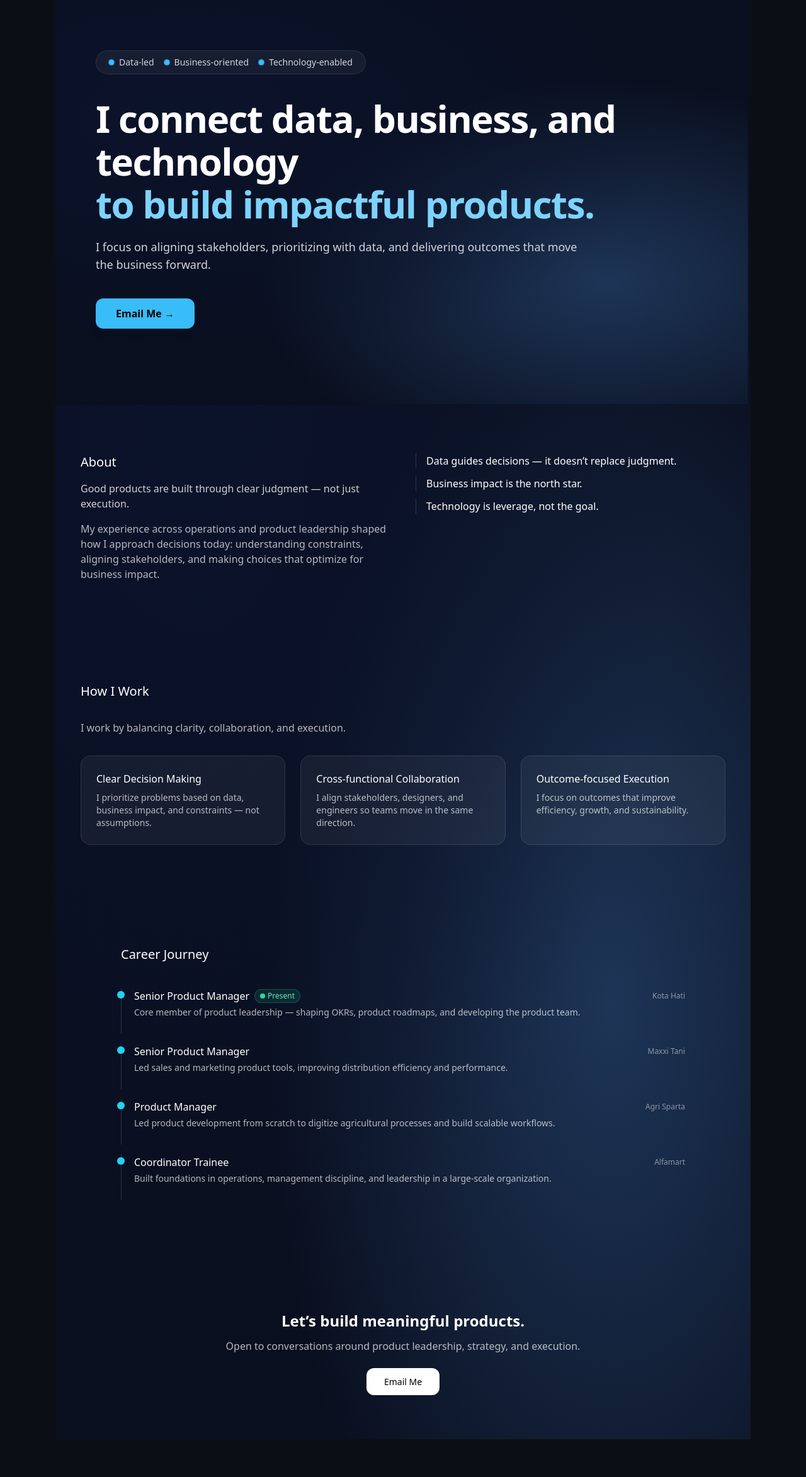
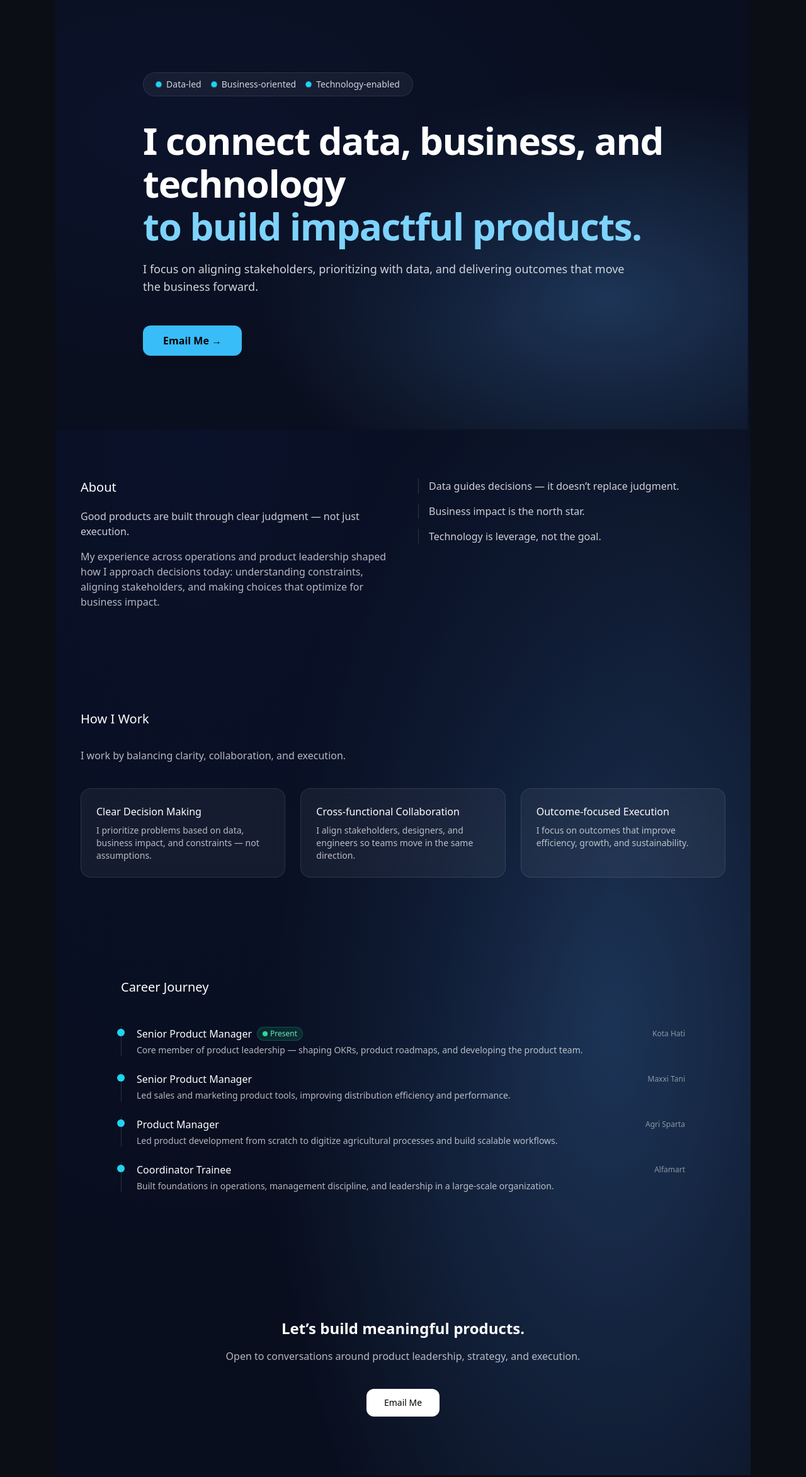
Before and after one commit to yspace89/personalweb, a Next.js app: page / in a window 1280 px wide. Shown: the whole page at 63% size. Before the commit the page ends 2286 px from the top, so only its background shows below. Built offline with nearby package versions, Linux system fonts and the light colour scheme.

Commit message:
Update page.tsx

```diff
--- a/app/page.tsx
+++ b/app/page.tsx
@@ -4,13 +4,15 @@ import { motion } from "framer-motion";
 import { useEffect } from "react";
 
 export default function Home() {
-  // Scroll reveal
+  /* Scroll reveal */
   useEffect(() => {
     const els = document.querySelectorAll(".reveal");
     const obs = new IntersectionObserver(
       (entries) =>
-        entries.forEach((e) => e.isIntersecting && e.target.classList.add("in-view")),
-      { threshold: 0.18 }
+        entries.forEach(
+          (e) => e.isIntersecting && e.target.classList.add("in-view")
+        ),
+      { threshold: 0.15 }
     );
 
     els.forEach((el) => obs.observe(el));
@@ -18,45 +20,46 @@ export default function Home() {
   }, []);
 
   return (
-    <main className="min-h-screen bg-hero relative overflow-hidden text-white">
+    <main className="relative min-h-screen overflow-hidden text-white">
 
-      {/* layered parallax */}
+      {/* ===== PARALLAX BACKGROUND ===== */}
       <div className="parallax-layer bg-hero" />
-      <div className="parallax-layer slow bg-hero" />
+      <div className="parallax-layer slow bg-hero opacity-70" />
 
-      {/* floating shapes (kanan bawah DIHAPUS) */}
-      <div className="absolute top-24 left-10 h-16 w-16 rounded-full bg-sky-400/10 floating" />
+      {/* floating decorative shapes */}
+      <div className="floating-shape -top-20 -left-20 bg-cyan-400/10" />
+      <div className="floating-shape top-40 right-10 bg-sky-400/10 delay" />
 
-      {/* tech grid */}
-      <div className="pointer-events-none absolute inset-0 -z-10 opacity-[0.06] bg-[linear-gradient(transparent,transparent_96%,rgba(255,255,255,.18)_98%),linear-gradient(90deg,transparent,transparent_96%,rgba(255,255,255,.18)_98%)] bg-[length:28px_28px]" />
+      {/* subtle tech grid */}
+      <div className="pointer-events-none absolute inset-0 -z-10 opacity-[0.05] bg-grid" />
 
       {/* ================= HERO ================= */}
-      <section className="min-h-[80vh] relative">
+      <section className="relative min-h-[85vh] flex items-center">
         <div className="absolute inset-0 animate-gradient bg-hero" />
 
-        <div className="relative max-w-5xl mx-auto px-6 py-20">
-
+        <div className="relative max-w-5xl mx-auto px-6 py-24">
           {/* badges */}
           <motion.div
-            initial={{ opacity: 0, y: 10 }}
-            whileInView={{ opacity: 1, y: 0 }}
-            viewport={{ once: true }}
-            className="inline-flex items-center gap-4 px-5 py-2 bg-white/5 border border-white/10 rounded-full backdrop-blur-md"
+            initial={{ opacity: 0, y: 12 }}
+            animate={{ opacity: 1, y: 0 }}
+            transition={{ duration: 0.6 }}
+            className="inline-flex items-center gap-4 px-5 py-2 rounded-full bg-white/5 border border-white/10 backdrop-blur-md"
           >
-            {["Data-led", "Business-oriented", "Technology-enabled"].map((item, i) => (
-              <div key={i} className="flex items-center gap-2">
-                <span className="h-2 w-2 rounded-full bg-sky-400 bullet" />
-                <span className="text-gray-300 text-sm">{item}</span>
-              </div>
-            ))}
+            {["Data-led", "Business-oriented", "Technology-enabled"].map(
+              (item, i) => (
+                <div key={i} className="flex items-center gap-2">
+                  <span className="h-2 w-2 rounded-full bg-cyan-400 bullet" />
+                  <span className="text-sm text-gray-300">{item}</span>
+                </div>
+              )
+            )}
           </motion.div>
 
           {/* heading */}
           <motion.h1
-            initial={{ opacity: 0, x: 90 }}
-            whileInView={{ opacity: 1, x: 0 }}
-            viewport={{ once: true }}
-            transition={{ duration: 0.7 }}
+            initial={{ opacity: 0, x: 80 }}
+            animate={{ opacity: 1, x: 0 }}
+            transition={{ duration: 0.8, ease: "easeOut" }}
             className="mt-10 text-5xl md:text-6xl font-bold tracking-tight leading-tight heading-hover"
           >
             <span className="block">I connect data, business, and</span>
@@ -68,11 +71,10 @@ export default function Home() {
 
           {/* description */}
           <motion.p
-            initial={{ opacity: 0, y: 20 }}
-            whileInView={{ opacity: 1, y: 0 }}
-            viewport={{ once: true }}
-            transition={{ duration: 0.6, delay: 0.05 }}
-            className="mt-6 text-lg text-gray-300 max-w-3xl"
+            initial={{ opacity: 0, y: 24 }}
+            animate={{ opacity: 1, y: 0 }}
+            transition={{ duration: 0.6, delay: 0.1 }}
+            className="mt-6 max-w-3xl text-lg text-gray-300"
           >
             I focus on aligning stakeholders, prioritizing with data, and delivering outcomes
             that move the business forward.
@@ -80,9 +82,9 @@ export default function Home() {
 
           {/* CTA */}
           <motion.button
-            whileHover={{ scale: 1.07 }}
-            whileTap={{ scale: 0.97 }}
-            className="mt-10 px-8 py-3 rounded-xl bg-sky-400 text-black font-semibold shadow-lg hover:shadow-cyan-400/30 transition ripple-btn"
+            whileHover={{ scale: 1.06 }}
+            whileTap={{ scale: 0.96 }}
+            className="mt-12 inline-flex items-center gap-2 rounded-xl bg-sky-400 px-8 py-3 font-semibold text-black shadow-lg hover:shadow-cyan-400/40 transition ripple-btn"
           >
             Email Me →
           </motion.button>
@@ -90,15 +92,13 @@ export default function Home() {
       </section>
 
       {/* ================= ABOUT ================= */}
-      <section className="px-6 py-16 md:py-20 reveal">
-        <div className="max-w-5xl mx-auto grid md:grid-cols-2 gap-10">
+      <section className="px-6 py-20 reveal">
+        <div className="max-w-5xl mx-auto grid md:grid-cols-2 gap-12">
           <div>
-            <h2 className="text-xl font-medium mb-4">About</h2>
-
+            <h2 className="text-xl font-medium mb-5">About</h2>
             <p className="text-white/80 mb-4">
               Good products are built through clear judgment — not just execution.
             </p>
-
             <p className="text-white/70">
               My experience across operations and product leadership shaped how I
               approach decisions today: understanding constraints, aligning
@@ -106,7 +106,7 @@ export default function Home() {
             </p>
           </div>
 
-          <div className="space-y-3">
+          <div className="space-y-4">
             <DecorItem>Data guides decisions — it doesn’t replace judgment.</DecorItem>
             <DecorItem>Business impact is the north star.</DecorItem>
             <DecorItem>Technology is leverage, not the goal.</DecorItem>
@@ -115,11 +115,10 @@ export default function Home() {
       </section>
 
       {/* ================= HOW I WORK ================= */}
-      <section className="px-6 py-16 md:py-20 reveal">
+      <section className="px-6 py-20 reveal">
         <div className="max-w-5xl mx-auto">
           <h2 className="text-xl font-medium mb-8">How I Work</h2>
-
-          <p className="text-white/70 mb-8">
+          <p className="text-white/70 mb-10">
             I work by balancing clarity, collaboration, and execution.
           </p>
 
@@ -141,28 +140,25 @@ export default function Home() {
       </section>
 
       {/* ================= CAREER ================= */}
-      <section className="px-6 py-16 md:py-20 reveal">
+      <section className="px-6 py-20 reveal">
         <div className="max-w-4xl mx-auto">
-          <h2 className="text-xl font-medium mb-10">Career Journey</h2>
+          <h2 className="text-xl font-medium mb-12">Career Journey</h2>
 
           <Timeline
             role="Senior Product Manager (Present)"
             company="Kota Hati"
             text="Core member of product leadership — shaping OKRs, product roadmaps, and developing the product team."
           />
-
           <Timeline
             role="Senior Product Manager"
             company="Maxxi Tani"
             text="Led sales and marketing product tools, improving distribution efficiency and performance."
           />
-
           <Timeline
             role="Product Manager"
             company="Agri Sparta"
             text="Led product development from scratch to digitize agricultural processes and build scalable workflows."
           />
-
           <Timeline
             role="Coordinator Trainee"
             company="Alfamart"
@@ -172,20 +168,19 @@ export default function Home() {
       </section>
 
       {/* ================= CTA ================= */}
-      <section className="px-6 py-20 text-center reveal">
-        <h2 className="text-2xl font-semibold mb-3">
+      <section className="px-6 py-24 text-center reveal">
+        <h2 className="text-2xl font-semibold mb-4">
           Let’s build meaningful products.
         </h2>
-
-        <p className="text-white/70 mb-8">
+        <p className="text-white/70 mb-10">
           Open to conversations around product leadership, strategy, and execution.
         </p>
 
         <motion.a
           href="mailto:ubaidillahym@gmail.com"
-          whileHover={{ scale: 1.03 }}
-          whileTap={{ scale: 0.97 }}
-          className="rounded-xl bg-white text-black px-7 py-3 text-sm font-medium hover:bg-white/90 transition"
+          whileHover={{ scale: 1.04 }}
+          whileTap={{ scale: 0.96 }}
+          className="inline-block rounded-xl bg-white px-7 py-3 text-sm font-medium text-black hover:bg-white/90 transition"
         >
           Email Me
         </motion.a>
@@ -194,12 +189,14 @@ export default function Home() {
   );
 }
 
-/* Helpers */
+/* ===== helpers ===== */
 
 function DecorItem({ children }: { children: React.ReactNode }) {
   return (
-    <div className="border-l border-white/15 pl-4 hover:border-cyan-400 transition">
-      {children}
+    <div className="group border-l border-white/15 pl-4 transition hover:border-cyan-400">
+      <p className="text-white/80 group-hover:text-white transition">
+        {children}
+      </p>
     </div>
   );
 }
@@ -207,10 +204,10 @@ function DecorItem({ children }: { children: React.ReactNode }) {
 function Card({ title, text }: { title: string; text: string }) {
   return (
     <motion.div
-      whileHover={{ y: -4 }}
-      className="rounded-2xl border border-white/10 p-6 bg-white/5 hover:bg-white/10 transition"
+      whileHover={{ y: -6 }}
+      className="rounded-2xl border border-white/10 bg-white/5 p-6 backdrop-blur-md transition hover:bg-white/10"
     >
-      <h3 className="font-medium mb-2">{title}</h3>
+      <h3 className="mb-2 font-medium">{title}</h3>
       <p className="text-sm text-white/70">{text}</p>
     </motion.div>
   );
@@ -229,23 +226,21 @@ function Timeline({
 
   return (
     <motion.div
-      whileHover={{ x: 3 }}
-      className="border-l border-white/15 pl-5 pb-6 mb-4 relative"
+      whileHover={{ x: 4 }}
+      className="relative mb-6 border-l border-white/15 pl-6"
     >
-      <span className="absolute -left-[7px] top-1 w-3 h-3 rounded-full bg-cyan-400" />
+      <span className="absolute -left-[7px] top-1 h-3 w-3 rounded-full bg-cyan-400" />
 
-      <div className="flex items-center justify-between mb-1">
-        <h3 className="font-medium flex items-center gap-2">
+      <div className="mb-1 flex items-center justify-between">
+        <h3 className="flex items-center gap-2 font-medium">
           {role.replace(" (Present)", "")}
-
           {isPresent && (
-            <span className="px-2 py-0.5 text-xs rounded-full bg-emerald-500/15 text-emerald-300 border border-emerald-500/30 flex items-center gap-1">
-              <span className="h-2 w-2 rounded-full bg-emerald-400 animate-pulse" />
+            <span className="inline-flex items-center gap-1 rounded-full border border-emerald-500/30 bg-emerald-500/15 px-2 py-0.5 text-xs text-emerald-300">
+              <span className="h-2 w-2 animate-pulse rounded-full bg-emerald-400" />
               Present
             </span>
           )}
         </h3>
-
         <span className="text-xs text-white/50">{company}</span>
       </div>
 
```
